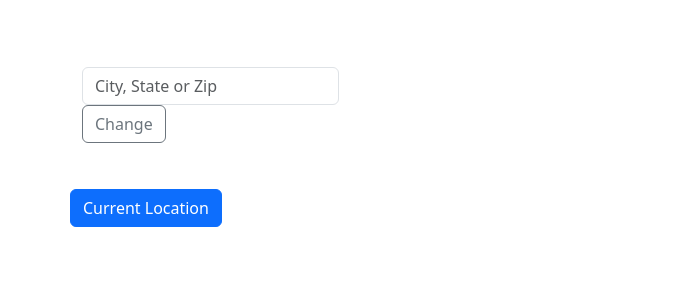
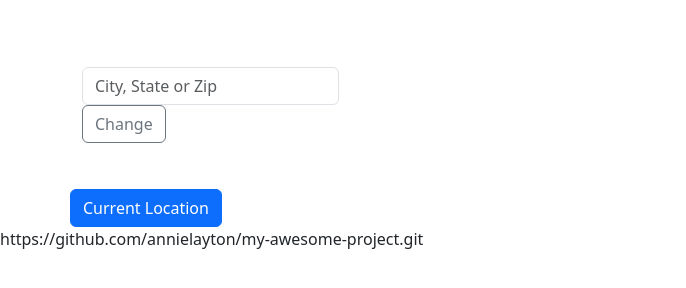
Before and after one commit to annielayton/my-awesome-project, a plain HTML site: page index.html in a window 1280 px wide. Shown: the part 428-716 px from the top of the page, without its empty margins (0-686 px from the left). Drawn offline with nearby package versions, Linux system fonts and the light colour scheme; no server answers.

Commit message:
added link to github repository

```diff
--- a/index.html
+++ b/index.html
@@ -109,7 +109,7 @@
   <div class="currentlocation">
     <button type="button" class="btn btn-primary" id="currentlocation">Current Location</button>
   </div>
-
+  https://github.com/annielayton/my-awesome-project.git
   </div>
   <script src="app.js"></script>
 
```
